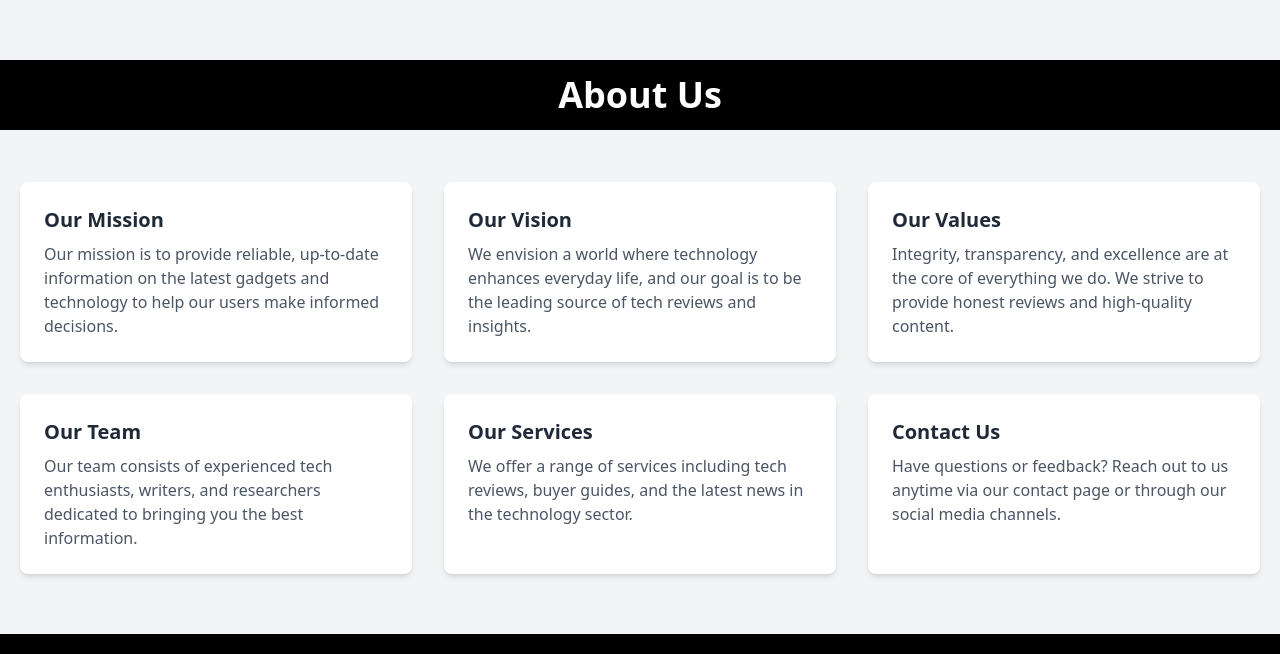
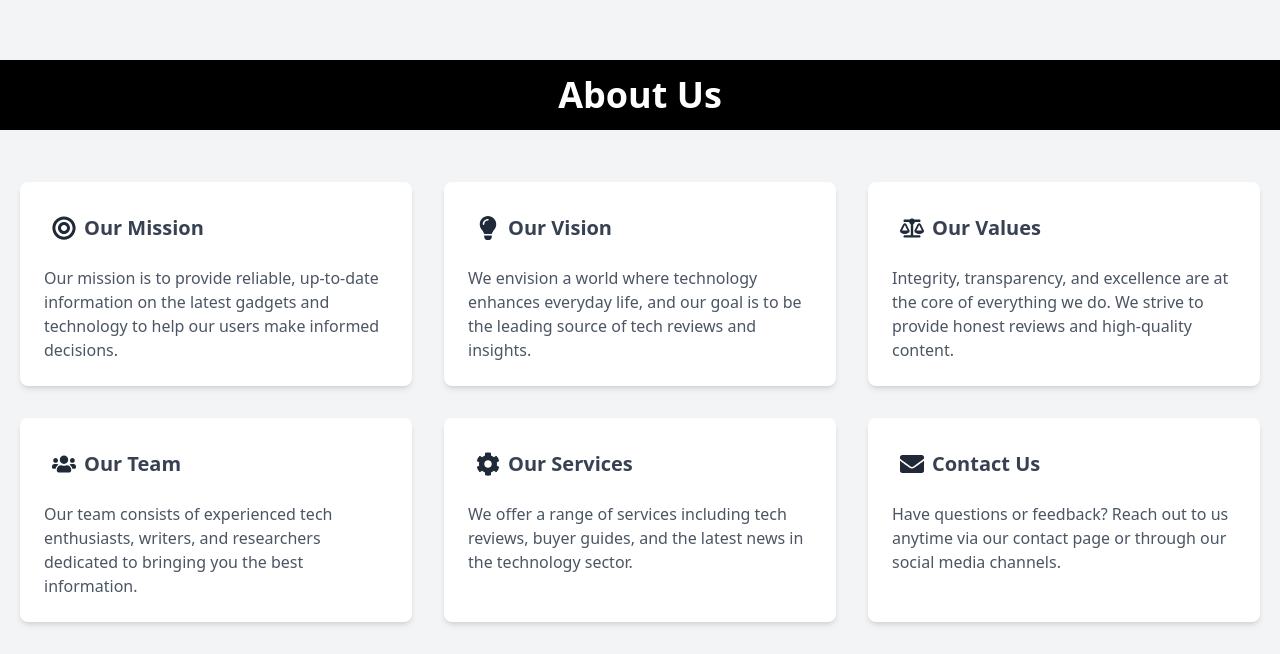
Before and after one commit to BazilSuhail/TechVenture, a React (Create React App) app: page / in a window 1280 px wide. Shown: the part 820-1474 px from the top of the page. Built offline with nearby package versions, Linux system fonts and the light colour scheme.

Commit message:
Added Fetch News API

```diff
--- a/src/Components/Assets/styles.css
+++ b/src/Components/Assets/styles.css
@@ -9,12 +9,10 @@
 
      &::-webkit-scrollbar-thumb {
          @apply bg-gray-900 rounded-[25px];
-         /* thumb color and rounded corners */
      }
 
      &::-webkit-scrollbar-track {
          @apply bg-gray-100;
-         /* track color */
      }
  }
 
@@ -23,7 +21,6 @@
  .scrollbar-custom-white {
      @apply overflow-y-scroll;
 
-     /* Webkit */
      &::-webkit-scrollbar {
          width: 6px;
          height: 6px;
@@ -31,12 +28,10 @@
 
      &::-webkit-scrollbar-thumb {
          @apply bg-gray-300 rounded-[25px];
-         /* thumb color and rounded corners */
      }
 
      &::-webkit-scrollbar-track {
          @apply bg-gray-700;
-         /* track color */
      }
  }
 
@@ -53,6 +48,7 @@
      font-weight: 900;
      font-size: 60px;
  }
+
  /* styles.css */
 
  @keyframes gradientBackground {
--- a/src/Components/Home.jsx
+++ b/src/Components/Home.jsx
@@ -1,9 +1,9 @@
 import React from "react";
 import { useNavigate } from "react-router-dom";
 import { IoIosSearch } from "react-icons/io";
+import { FaBullseye, FaLightbulb, FaBalanceScale, FaUsers, FaCog, FaEnvelope, FaStar } from 'react-icons/fa';
 
 import { motion, useScroll, useTransform } from "framer-motion";
-import { FaStar } from 'react-icons/fa';
 
 const reviews = [
     {
@@ -54,7 +54,7 @@ const HomePage = () => {
 
     const { scrollYProgress } = useScroll();
     const scale = useTransform(scrollYProgress, [0.09, 0.15], [0.95, 1]);
-    const opacity_Cards = useTransform(scrollYProgress, [0.07, 0.1], [0.4, 1]);
+    const opacity_Cards = useTransform(scrollYProgress, [0.1, 0.12], [0.4, 1]);
     const x = useTransform(scrollYProgress, [0.33, 0.40], [-900, 0]);
     const opacity = useTransform(scrollYProgress, [0.33, 0.40], [0, 1]);
     const y = useTransform(scrollYProgress, [0.15, 0.18], [20, 0]);
@@ -111,13 +111,13 @@ const HomePage = () => {
                     TechVenture !! ultimate destination for the latest gadgets and their specifications.
                 </p>
 
-                <div onClick={() => { navigate("/searchprojects") }} className='w-[95%] md:w-[70%] lg:w-[55%]  mt-[15px] flex justify-center mx-[5px] mb-[25px] p-[4px]'>
-                    <motion.div onClick={() => { navigate("/searchprojects") }} className='w-[90%] sm:w-[85%] flex items-center p-[8px] border-2 border-white rounded-lg bg-white text-gray-800 font-medium'
+                <div onClick={() => { navigate("/searchprojects") }} className='w-[95%] mt-[18px] xl:mt-[65px] md:w-[70%] lg:w-[55%] flex justify-center mx-[5px] mb-[25px] p-[4px]'>
+                    <motion.div onClick={() => { navigate("/searchprojects") }} className='w-[80%] sm:w-[85%] flex items-center p-[8px] border-2 border-white rounded-[28px] text-gray-50 font-medium'
                         initial={{ opacity: 0, y: 50 }}
                         animate={{ opacity: 1, y: 0 }}
                         transition={{ delay: 0.5, duration: 2, ease: "easeInOut" }}
                     >
-                        <IoIosSearch onClick={() => { navigate("/searchprojects") }} className='text-gray-900 ml-[10px] mr-[25px]' size={28} />
+                        <IoIosSearch onClick={() => { navigate("/searchprojects") }} className='ml-[10px] mr-[25px]' size={28} />
                         <p onClick={() => { navigate("/searchprojects") }}>
                             Search Gadget By Name !!
                         </p>
@@ -131,49 +131,66 @@ const HomePage = () => {
                 </div>
                 <div className="grid grid-cols-1 md:grid-cols-2 lg:grid-cols-3 p-[20px] gap-8">
             <motion.div className="p-6 bg-white rounded-lg shadow-md transform transition duration-300 hover:scale-105"
-                        style={{ scale, y, opacity: opacity_Cards }}
-                    >
-                        <h3 className="text-xl font-bold text-gray-800 mb-2">Our Mission</h3>
+                style={{ scale, y, opacity: opacity_Cards }}>
+                <div className="flex items-center space-x-2 text-gray-700 p-2 rounded-md mb-4">
+                    <FaBullseye className="text-gray-800 text-2xl" />
+                    <h3 className="text-xl font-bold">Our Mission</h3>
+                </div>
                 <p className="text-gray-600">
                     Our mission is to provide reliable, up-to-date information on the latest gadgets and technology to help our users make informed decisions.
                 </p>
             </motion.div>
+
             <motion.div className="p-6 bg-white rounded-lg shadow-md transform transition duration-300 hover:scale-105"
-                        style={{ scale, y, opacity: opacity_Cards }}
-                    >
-                        <h3 className="text-xl font-bold text-gray-800 mb-2">Our Vision</h3>
+                style={{ scale, y, opacity: opacity_Cards }}>
+                <div className="flex items-center space-x-2 text-gray-700 p-2 rounded-md mb-4">
+                    <FaLightbulb className="text-gray-800 text-2xl" />
+                    <h3 className="text-xl font-bold">Our Vision</h3>
+                </div>
                 <p className="text-gray-600">
                     We envision a world where technology enhances everyday life, and our goal is to be the leading source of tech reviews and insights.
                 </p>
             </motion.div>
+
             <motion.div className="p-6 bg-white rounded-lg shadow-md transform transition duration-300 hover:scale-105"
-                        style={{ scale, y, opacity: opacity_Cards }}
-                    >
-                        <h3 className="text-xl font-bold text-gray-800 mb-2">Our Values</h3>
+                style={{ scale, y, opacity: opacity_Cards }}>
+                <div className="flex items-center space-x-2 text-gray-700 p-2 rounded-md mb-4">
+                    <FaBalanceScale className="text-gray-800 text-2xl" />
+                    <h3 className="text-xl font-bold">Our Values</h3>
+                </div>
                 <p className="text-gray-600">
                     Integrity, transparency, and excellence are at the core of everything we do. We strive to provide honest reviews and high-quality content.
                 </p>
             </motion.div>
+
             <motion.div className="p-6 bg-white rounded-lg shadow-md transform transition duration-300 hover:scale-105"
-                        style={{ scale, y, opacity: opacity_Cards }}
-                    >
-                        <h3 className="text-xl font-bold text-gray-800 mb-2">Our Team</h3>
+                style={{ scale, y, opacity: opacity_Cards }}>
+                <div className="flex items-center space-x-2 text-gray-700 p-2 rounded-md mb-4">
+                    <FaUsers className="text-gray-800 text-2xl" />
+                    <h3 className="text-xl font-bold">Our Team</h3>
+                </div>
                 <p className="text-gray-600">
                     Our team consists of experienced tech enthusiasts, writers, and researchers dedicated to bringing you the best information.
                 </p>
             </motion.div>
+
             <motion.div className="p-6 bg-white rounded-lg shadow-md transform transition duration-300 hover:scale-105"
-                        style={{ scale, y, opacity: opacity_Cards }}
-                    >
-                        <h3 className="text-xl font-bold text-gray-800 mb-2">Our Services</h3>
+                style={{ scale, y, opacity: opacity_Cards }}>
+                <div className="flex items-center space-x-2 text-gray-700 p-2 rounded-md mb-4">
+                    <FaCog className="text-gray-800 text-2xl" />
+                    <h3 className="text-xl font-bold">Our Services</h3>
+                </div>
                 <p className="text-gray-600">
                     We offer a range of services including tech reviews, buyer guides, and the latest news in the technology sector.
                 </p>
             </motion.div>
+
             <motion.div className="p-6 bg-white rounded-lg shadow-md transform transition duration-300 hover:scale-105"
-                        style={{ scale, y, opacity: opacity_Cards }}
-                    >
-                        <h3 className="text-xl font-bold text-gray-800 mb-2">Contact Us</h3>
+                style={{ scale, y, opacity: opacity_Cards }}>
+                <div className="flex items-center space-x-2 text-gray-700 p-2 rounded-md mb-4">
+                    <FaEnvelope className="text-gray-800 text-2xl" />
+                    <h3 className="text-xl font-bold">Contact Us</h3>
+                </div>
                 <p className="text-gray-600">
                     Have questions or feedback? Reach out to us anytime via our contact page or through our social media channels.
                 </p>
--- a/src/Components/TechNews.jsx
+++ b/src/Components/TechNews.jsx
@@ -13,10 +13,9 @@ const TechNews = () => {
         const fetchNews = async () => {
             try {
                 setLoading(true);
-                const response = await axios.get('https://newsapi.org/v2/everything', {
+                const response = await axios.get('/.netlify/functions/fetchNews', {
                     params: {
                         q: 'technology OR tech gadgets',
-                        apiKey: 'baecc57aed4f42d39ae3e7b9b3be99a5',
                         pageSize: 30
                     }
                 });
@@ -27,6 +26,7 @@ const TechNews = () => {
                 setLoading(false);
             }
         };
+
 
         fetchNews();
     }, []);
--- /dev/null
+++ b/src/Components/TechNewsNetlify.jsx
@@ -0,0 +1,24 @@
+const axios = require('axios');
+
+exports.handler = async function(event, context) {
+    const { q, pageSize } = event.queryStringParameters;
+
+    try {
+        const response = await axios.get('https://newsapi.org/v2/everything', {
+            params: {
+                q: q || 'technology OR tech gadgets',
+                apiKey: process.env.NEWS_API_KEY,
+                pageSize: pageSize || 30
+            }
+        });
+        return {
+            statusCode: 200,
+            body: JSON.stringify(response.data)
+        };
+    } catch (error) {
+        return {
+            statusCode: 500,
+            body: JSON.stringify({ error: 'Failed to fetch news' })
+        };
+    }
+};
--- a/src/Components/TechToday.jsx
+++ b/src/Components/TechToday.jsx
@@ -171,7 +171,7 @@ const TechToday = () => {
 
     return (
 
-        <div className="overflow-x-hidden  pt-[85px]">
+        <div className="overflow-x-hidden min-h-screen pt-[85px]">
             {loading ? (
                 <div className='h-[calc(98vh-95px)] w-screen flex flex-col justify-center items-center'>
                     <Bars
```
Also changed, not shown: 1 other file (tests, documents, lock files or other folders). Lines whose indentation alone changed are shown as unchanged.
